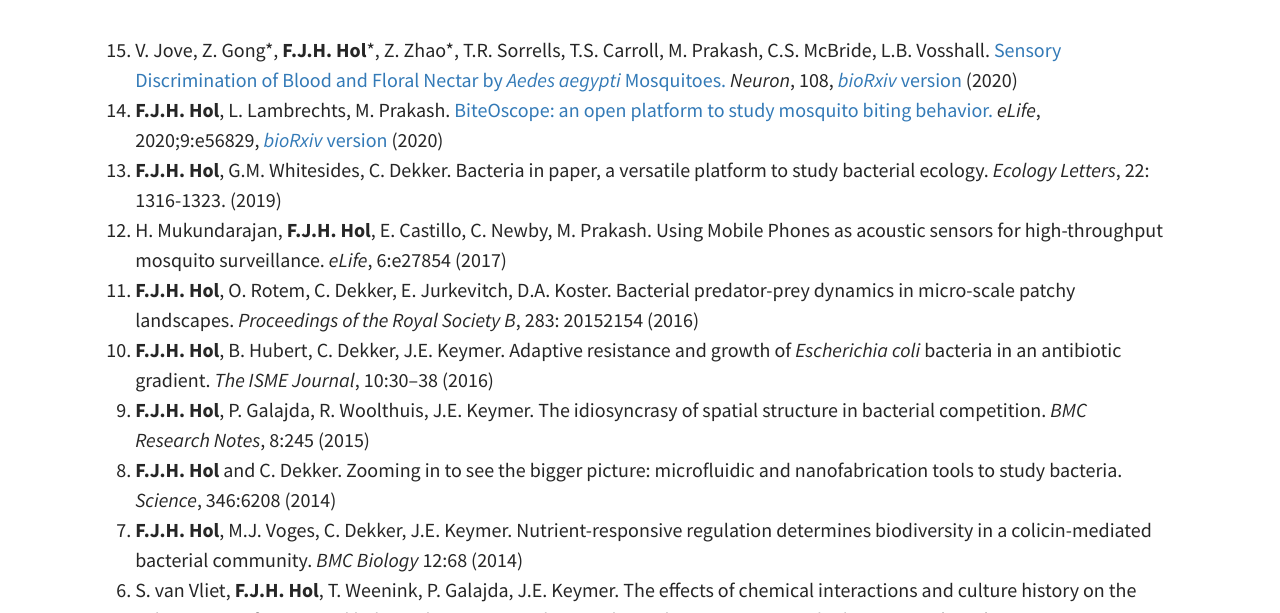
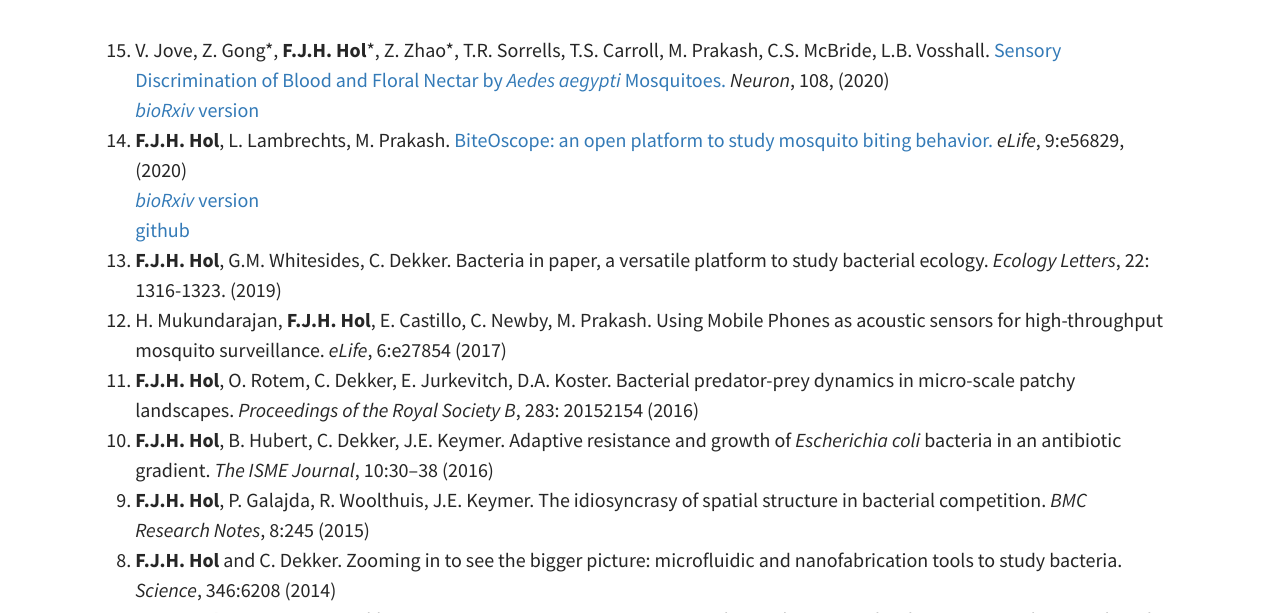
Before and after one commit to felixhol/felixhol.github.io, a Jekyll site: the page built from pages/03Publications.md, in a window 1280 px wide and 900 px high, cut to the strip 287-900 px from the top of the window. Built offline with Jekyll 4.4.1, drawn with Linux system fonts in a browser that asks for light colours.

Commit message:
updated pubs 2

```diff
--- a/pages/03Publications.md
+++ b/pages/03Publications.md
@@ -6,9 +6,12 @@ feature-img: "assets/img/IMG_0504crop.JPG"
 tags:
 ---
 
-0. V. Jove, Z. Gong\*, **F.J.H. Hol**\*, Z. Zhao\*, T.R. Sorrells, T.S. Carroll, M. Prakash, C.S. McBride, L.B. Vosshall. [Sensory Discrimination of Blood and Floral Nectar by *Aedes aegypti* Mosquitoes.](https://www.cell.com/neuron/pdfExtended/S0896-6273(20)30719-4) *Neuron*, 108, [*bioRxiv* version](https://www.biorxiv.org/content/10.1101/2020.02.27.954206v1.abstract) (2020)
+0. V. Jove, Z. Gong\*, **F.J.H. Hol**\*, Z. Zhao\*, T.R. Sorrells, T.S. Carroll, M. Prakash, C.S. McBride, L.B. Vosshall. [Sensory Discrimination of Blood and Floral Nectar by *Aedes aegypti* Mosquitoes.](https://www.cell.com/neuron/pdfExtended/S0896-6273(20)30719-4) *Neuron*, 108, (2020)\
+[*bioRxiv* version](https://www.biorxiv.org/content/10.1101/2020.02.27.954206v1.abstract)
 
-0. **F.J.H. Hol**, L. Lambrechts, M. Prakash. [BiteOscope: an open platform to study mosquito biting behavior.](https://elifesciences.org/articles/56829) *eLife*, 2020;9:e56829, [*bioRxiv* version](https://www.biorxiv.org/content/10.1101/2020.02.19.955641v1) (2020)
+0. **F.J.H. Hol**, L. Lambrechts, M. Prakash. [BiteOscope: an open platform to study mosquito biting behavior.](https://elifesciences.org/articles/56829) *eLife*, 9:e56829, (2020)\
+[*bioRxiv* version](https://www.biorxiv.org/content/10.1101/2020.02.19.955641v1)\
+[github](https://github.com/felixhol/biteOscope)
 
 0. **F.J.H. Hol**, G.M. Whitesides, C. Dekker. Bacteria in paper,
 a versatile platform to study bacterial ecology. *Ecology Letters*, 22:
```
